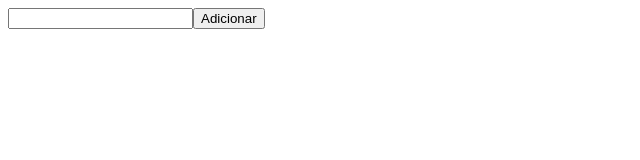
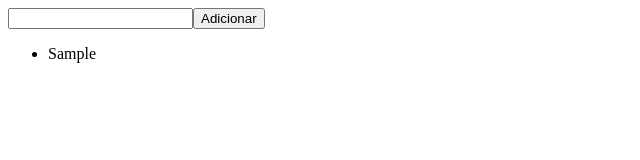
Before and after one commit to lucasmls/react-studies, a React (Create React App) app in the folder redux-todo-list/: page / in a window 1280 px wide. Both pictures are taken after typing "Sample" into the empty fields and a click on the button "Adicionar". Shown: the top 160 px of the page, without its empty margins (0-640 px from the left). Built offline with nearby package versions, Linux system fonts and the light colour scheme.

Commit message:
[redux-todo] - Listando os todos

```diff
--- /dev/null
+++ b/redux-todo-list/src/components/TodoList.js
@@ -0,0 +1,18 @@
+import React from 'react'
+import { connect } from 'react-redux'
+
+const TodoList = ({ todos }) => {
+  return (
+    <ul>
+      {todos.map(todo => (
+        <li>{todo.text}</li>
+      )) }
+    </ul>
+  )
+}
+
+const mapStateToProps = state => ({
+  todos: state.todos
+})
+
+export default connect(mapStateToProps)(TodoList)
--- a/redux-todo-list/src/containers/App.js
+++ b/redux-todo-list/src/containers/App.js
@@ -1,12 +1,14 @@
 import React, { Component, Fragment } from 'react';
 
 import AddTodo from './AddTodo'
+import TodoList from '../components/TodoList'
 
 class App extends Component {
   render() {
     return (
       <Fragment>
         <AddTodo />
+        <TodoList />
       </Fragment>
     );
   }
```
